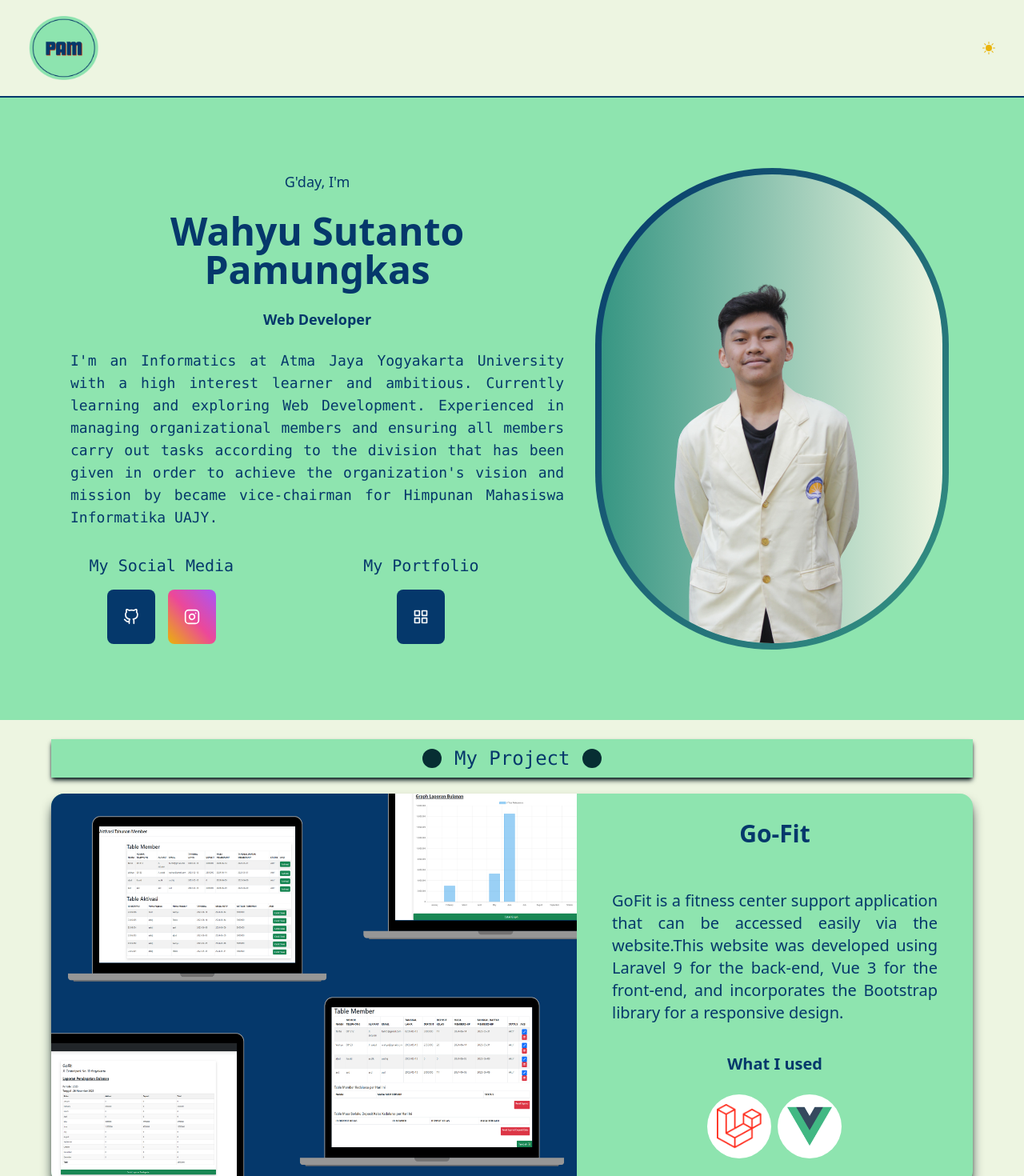
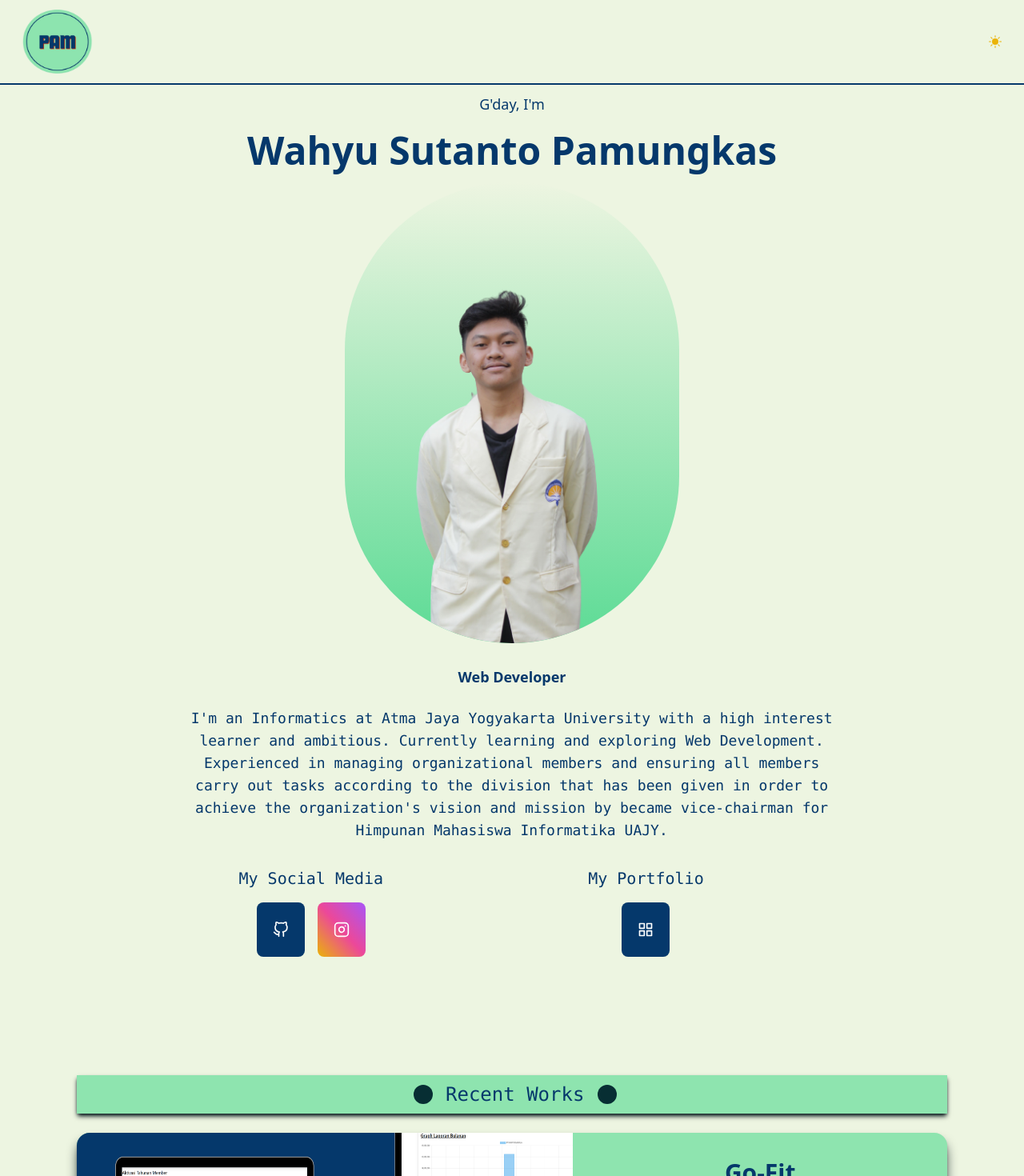
Before and after one commit to pamoenqkas/portfolio, a React (Vite) app: page / in a window 1280 px wide. Shown: the top 1470 px of the page at 80% size. Built offline with nearby package versions, Linux system fonts and the light colour scheme.

Commit message:
Set content to center

```diff
--- a/src/App.jsx
+++ b/src/App.jsx
@@ -14,9 +14,10 @@ import IconButton from "./Components/IconButton";
 const Main = () => {
   return (
     <>
+      <div className="scroll-smooth focus:scroll-auto dark:bg-[#05161A] bg-[#EDF5E1]">
         <section>
-        <div className="scroll-smooth focus:scroll-auto">
-          <div className="bg-[#EDF5E1] sticky z-50 top-0 dark:bg-[#05161A] max-w-full p-5 border-b-2 border-[#05386B] dark:border-[#0C7075]">
+          <div className="w-full flex items-center justify-center">
+            <div className="bg-[#EDF5E1] fixed z-20 w-10/12 md:w-2/3 lg:w-2/5 xl:w-full rounded-b-3xl xl:rounded-none top-0 dark:bg-[#05161A] max-w-full p-3 border-b-2 border-[#05386B] dark:border-[#0C7075]">
               <div className="flex justify-between items-center space-x-4">
                 {/* untuk dark */}
                 <div className="ml-3">
@@ -40,33 +41,38 @@ const Main = () => {
                 </div>
               </div>
             </div>
+          </div>
+        </section>
         {/* nav */}
         {/* bg-gradient-to-b from-[#EDF5E1] to-[#8EE4AF] */}
-          <div className="container bg-[#8EE4AF] dark:bg-[#072E33] p-6 max-w-full">
-            <div className="p-6 m-6 dark:from-black dark:to-slate-600 text-gray-200">
-              <div className="flex items-center justify-center ">
+        <section>
+          {/* <div className="mt-16 dark:bg-[#072E33] p-6 max-w-full"> */}
+          <div class="xl:mt-24 mt-16 flex flex-col md:items-center md:justify-center bg-[#EDF5E1] dark:bg-[#05161A]">
+            <div className="container p-3 dark:from-black dark:to-slate-600 text-gray-200">
+              <div className="flex flex-col items-center justify-center ">
                 <div className="md:w-2/3 ">
                   <p
                     data-aos="fade-down"
-                    className="text-lg text-[#05386B] dark:text-white m-2 mt-1 p-2 text-center"
+                    className="text-lg text-[#05386B] dark:text-white m-1 p-2 pt-1 text-center"
                   >
                     G'day, I'm
                   </p>
                   <p
                     data-aos="fade-right"
                     data-aos-delay="600"
-                    className="text-5xl font-bold dark:text-[#EDF5E1] text-[#05386B] m-2 p-2 text-center"
+                    className="text-5xl font-bold dark:text-[#EDF5E1] text-[#05386B] m-2 mt-1 p-2 text-center"
                   >
                     Wahyu Sutanto Pamungkas
                   </p>
                   <div
                     data-aos="fade-left"
                     data-aos-delay="700"
-                    className="xl:hidden"
+                    className="flex items-center justify-center"
                   >
-                    <div className="px-2 py-2 mx-2 my-4 bg-gradient-to-br from-[#05386B] to-[#379683] dark:bg-gradient-to-br dark:from-[#379683] dark:to-[#5CDB95] rounded-full md:w-auto h-auto justify-center">
-                      <div className="rounded-full w-50 h-50 lg:h-30 lg:w-30 overflow-hidden bg-gradient-to-l from-[#EDF5E1] to-[#379683] dark:from-[#072E33] dark:to-[#0C7075]  ">
-                        <div className="flex justify-center">
+                    {/* <div className="px-2 py-2 mx-2 my-4 bg-gradient-to-t from-[#05386B] to-[#379683] dark:bg-gradient-to-br dark:from-[#379683] dark:to-[#5CDB95] rounded-full xl:w-auto w-auto h-auto justify-center">
+                      <div className="rounded-full w-50 h-50 lg:h-30 lg:w-30 overflow-hidden bg-gradient-to-b from-[#EDF5E1] to-[#379683] dark:from-[#072E33] dark:to-[#0C7075]  "> */}
+                    <div className="bg-gradient-to-b from-[#EDF5E1] to-[#5CDB95] dark:from-[#05386B] dark:to-[#379683] rounded-full w-1/2  ">
+                      <div className="flex justify-center  ">
                         <img
                           src="./assets/wsp.png"
                           alt="Your Image Alt Text"
@@ -74,12 +80,13 @@ const Main = () => {
                         />
                       </div>
                     </div>
-                    </div>
+                    {/* </div>
+                    </div> */}
                   </div>
                   <p
                     data-aos="fade-left"
                     data-aos-delay="800"
-                    className="text-lg font-semibold text-[#05386B]  dark:text-[#EDF5E1] m-2 p-2 text-center"
+                    className="text-lg font-semibold text-[#05386B]  dark:text-[#EDF5E1] m-2 p-2 mt-5 text-center"
                   >
                     Web Developer
                   </p>
@@ -87,7 +94,7 @@ const Main = () => {
                     <p
                       data-aos="flip-up"
                       data-aos-delay="1000"
-                      className="font-mono text-lg m-2 p-2 text-center text-[#05386B] dark:text-[#EDF5E1] xl:text-justify"
+                      className="font-mono text-lg m-2 p-2 text-center text-[#05386B] dark:text-[#EDF5E1] xl:text-center"
                     >
                       I'm an Informatics at Atma Jaya Yogyakarta University with
                       a high interest learner and ambitious. Currently learning
@@ -150,7 +157,7 @@ const Main = () => {
                           >
                             <IconButton
                               text="CV"
-                              color="  bg-[#05386B]   text-white dark:text-gray-100 "
+                              color="  bg-[#05386B] text-white dark:text-gray-100 "
                             >
                               <Grid size={20} />
                             </IconButton>
@@ -171,10 +178,10 @@ const Main = () => {
                   <div
                     data-aos="fade-left"
                     data-aos-delay="1600"
-                    className="bg-transparent dark:bg-transparent dark:bg-slate-600 flex-grow flex justify-center items-center  lg:w-48"
+                    className="bg-transparent dark:bg-transparent dark:bg-slate-600 flex-grow flex justify-center items-center lg:w-48"
                   >
                     <div className="flex flex-col">
-                      <div className="px-2 py-2 mx-2 my-4 bg-gradient-to-br from-[#05386B] to-[#379683] dark:bg-gradient-to-br dark:from-[#379683] dark:to-[#5CDB95] rounded-full md:w-auto h-auto justify-center">
+                      {/* <div className="px-2 py-2 mx-2 my-4 bg-gradient-to-br from-[#05386B] to-[#379683] dark:bg-gradient-to-br dark:from-[#379683] dark:to-[#5CDB95] rounded-full md:w-auto h-auto justify-center">
                         <div className="rounded-full w-50 h-50 overflow-hidden bg-gradient-to-l from-[#EDF5E1] to-[#379683] dark:from-[#072E33] dark:to-[#0C7075]  ">
                           <div className="flex justify-center">
                             <img
@@ -184,7 +191,7 @@ const Main = () => {
                             />
                           </div>
                         </div>
-                      </div>
+                      </div> */}
                       {/* button-button */}
                     </div>
                   </div>
@@ -199,18 +206,18 @@ const Main = () => {
             {/* asdas */}
             {/* Konten Sebelah Kanan (align right) */}
           </div>
+        </section>
       </div>
-
       {/* nav */}
-      </section>
-      <div className="flex flex-col lg:items-center lg:justify-center bg-[#EDF5E1] dark:bg-[#05161A]">
-        <div className="pt-3 pb-2 bg-[#EDF5E1] dark:bg-[#05161A]">
+      <section>
+        <div className="flex flex-col md:items-center md:justify-center bg-[#EDF5E1] dark:bg-[#05161A]">
+          <div className="xl:m-24 pt-3 pb-2 bg-[#EDF5E1] dark:bg-[#05161A]">
             <div
               data-aos="flip-up"
               data-aos-delay=""
-            className="shadow-md shadow-[#05161A] dark:shadow-md dark:shadow-[#8EE4AF]  max-w-2xl xl:max-w-6xl flex items-center justify-center mx-6 mt-3 mb-3 xl:mx-auto xl:h-auto bg-[#8EE4AF] dark:bg-gradient-to-r dark:bg-[#072E33] "
+              className="shadow-md shadow-[#05161A] dark:shadow-md dark:shadow-[#05386B] max-w-2xl xl:max-w-6xl flex items-center justify-center mx-6 mt-3 mb-3 xl:mx-auto xl:h-auto bg-[#8EE4AF] dark:bg-gradient-to-r dark:bg-[#072E33] "
             >
-            <div className="flex items-center justify-center pr-2">
+              <div className="flex items-center justify-center p-2">
                 {/* Left Element */}
                 <span
                   data-aos="fade-right"
@@ -223,7 +230,7 @@ const Main = () => {
                 data-aos-delay="1000"
                 className="text-lg font-mono dark:text-[#EDF5E1] text-[#05386B] font-medium text-center p-2 xl:text-2xl"
               >
-              My Project
+                Recent Works
               </h1>
               <div className="flex items-center justify-center pl-2">
                 {/* Right Element */}
@@ -243,8 +250,8 @@ const Main = () => {
         using Laravel 9 for the back-end, Vue 3 for the front-end, and incorporates the Bootstrap library for a responsive design.  "
               Image1="./assets/project/Laravel.png"
               Image2="./assets/project/Vue.png"
-            Image3="./assets/project/postman.png"
-            Image4="./assets/project/phpmyadminlogo.png"
+              hoverText1="Laravel"
+              hoverText2="Vue"
             />
             <ProjectCard
               title="SIATMA for University Workforce"
@@ -255,10 +262,24 @@ const Main = () => {
                       of Information Systems Offices, Study Programs, Lecture Administration and Examination Administration using ASP.NET 6 CORE MVCs."
               Image1="./assets/project/csharp.png"
               Image2="./assets/project/mssql.png"
+              hoverText1="C#"
+              hoverText2="MSSQL"
             />
           </div>
         </div>
-      {/* <EmailForm /> */}
+      </section>
+      <section id="contact-me">{/* <EmailForm /> */}</section>
+      {/* <section id="footer">
+        <div className="mt-20 bg-white border border-stone-800 w-full">
+          <div className="flex items-center justify-center">
+            <div className="flex flex-col">
+              <div>asd</div>
+              <div>asd</div>
+              <div>asd</div>
+            </div>
+          </div>
+        </div>
+      </section> */}
     </>
   );
 };
--- a/src/Components/ProjectCard.jsx
+++ b/src/Components/ProjectCard.jsx
@@ -8,24 +8,26 @@ const ProjectCard = ({
   description,
   Image1,
   Image2,
-  Image3,
-  Image4,
+  hoverText1,
+  hoverText2,
   isDisabled,
 }) => {
-  const handleClick = () => {
-    // Handle button click logic
-    if (!isDisabled) {
-      window.open("https://github.com/pamoenqkas", "_blank");
-    }
-  };
 
   return (
     // <div class="flex items-center justify-center h-screen">
     // <div class="w-1/2 bg-blue-500 p-4">
     // <div className="max-w-2xl  xl:max-w-6xl flex items-center justify-center mx-6 mt-3 mb-3 bg-slate-500">
-    <div  data-aos="flip-up" data-aos-delay="400 xl:1100" className="shadow-lg shadow-[#05161A] dark:shadow-lg dark:shadow-[#8EE4AF] max-w-2xl xl:max-w-6xl flex items-center justify-center mx-6 xl:mx-auto xl:h-auto rounded-2xl bg-[#8EE4AF] dark:bg-[#072E33] m-5  ">
+    <div
+      data-aos="flip-up"
+      data-aos-delay="400 xl:1100"
+      className="mt-6 shadow-lg shadow-[#05161A] dark:shadow-lg dark:shadow-[#05386B] max-w-2xl xl:max-w-6xl flex items-center justify-center mx-6 xl:mx-auto xl:h-auto rounded-2xl bg-[#8EE4AF] dark:bg-[#072E33] m-5  "
+    >
       <div className="flex flex-col md:flex-row ">
-        <div data-aos="fade-left" data-aos-delay="1200 xl:1300" className="md:w-2/3 flex items-center justify-center">
+        <div
+          data-aos="fade-left"
+          data-aos-delay="1200 xl:1300"
+          className="md:w-2/3 flex items-center justify-center"
+        >
           <img
             src={imageSrc}
             alt={`${title} Image`}
@@ -33,29 +35,49 @@ const ProjectCard = ({
           />
         </div>
         <div className="md:w-1/2 p-2">
-          <div data-aos="fade-down-left" data-aos-delay="800 xl:1500" className="text-center dark:text-[#EDF5E1] text-[#05386B] font-bold text-3xl align-middle xl:p-4 xl:m-2 p-2 m-2">
+          <div
+            data-aos="fade-down-left"
+            data-aos-delay="800 xl:1500"
+            className="text-center dark:text-[#EDF5E1] text-[#05386B] font-bold text-3xl align-middle xl:p-4 xl:m-2 p-2 m-2"
+          >
             {title}
           </div>
-          <div data-aos="fade-left" data-aos-delay="800 xl:1700"  className=" text-xl dark:text-[#EDF5E1] text-[#05386B] align-middle xl:p-4 xl:m-5 p-2 m-2 text-justify">
+          <div
+            data-aos="fade-left"
+            data-aos-delay="800 xl:1700"
+            className=" text-xl dark:text-[#EDF5E1] text-[#05386B] align-middle xl:p-4 xl:m-5 p-2 m-2 text-justify"
+          >
             {description}
           </div>
           <div class="flex flex-row items-center justify-center">
-            <div data-aos="fade-up-left" data-aos-delay="800 xl:1900"  class="w-full">
-              <div className="text-center dark:text-[#EDF5E1] text-[#05386B] font-bold text-xl">What I used</div>
+            <div
+              data-aos="fade-up-left"
+              data-aos-delay="800 xl:1900"
+              class="w-full"
+            >
+              <div className="text-center dark:text-[#EDF5E1] text-[#05386B] font-bold text-xl">
+                What I used
+              </div>
               <div className="flex justify-center text-center items-center p-3 m-2">
-                <div className="p-1 m-1 rounded-full bg-white">
+                <div className="group p-1 m-1 rounded-full bg-white relative hover:transform hover:scale-110 transition-transform duration-300">
                   <img
                     src={Image1}
                     alt={`${title} Image`}
-                    className="w-10 h-10 xl:w-16 xl:h-16 p-1 m-1  "
+                    className="w-10 h-10 xl:w-16 xl:h-16 p-1 m-1"
                   />
+                  <span className="absolute font-bold text-black text-lg inset-0 flex items-center justify-center opacity-0 group-hover:opacity-100">
+                    {hoverText1}
+                  </span>
                 </div>
-                <div className="p-1 m-1 rounded-full bg-white">
+                <div className="group p-1 m-1 rounded-full bg-white relative hover:transform hover:scale-110 transition-transform duration-300">
                   <img
                     src={Image2}
                     alt={`${title} Image`}
                     className="w-10 h-10 xl:w-16 xl:h-16 p-1 m-1"
                   />
+                  <span className="absolute font-bold text-black text-lg inset-0 flex items-center justify-center opacity-0 group-hover:opacity-100">
+                    {hoverText2}
+                  </span>
                 </div>
               </div>
             </div>
--- a/src/index.css
+++ b/src/index.css
@@ -65,7 +65,7 @@
 
     /* Dark Mode */
     :root {
-      --bg-dark: #072E33;
+      --bg-dark: #05161A;
     }
 
     body.dark-mode {
--- a/src/main.jsx
+++ b/src/main.jsx
@@ -31,8 +31,7 @@ AOS.init({
   delay: 300, // values from 0 to 3000, with step 50ms
   duration: 800, // values from 0 to 3000, with step 50ms
   easing: 'ease', // default easing for AOS animations
-  once: false, // whether animation should happen only once - while scrolling down
+  once: true, // whether animation should happen only once - while scrolling down
   mirror: false, // whether elements should animate out while scrolling past them
   anchorPlacement: 'top-bottom', // defines which position of the element regarding to window should trigger the animation
-
 });
```
Also changed, not shown: src/Components/EmailForm.jsx (+6 -7 lines). Lines whose indentation alone changed are shown as unchanged.
